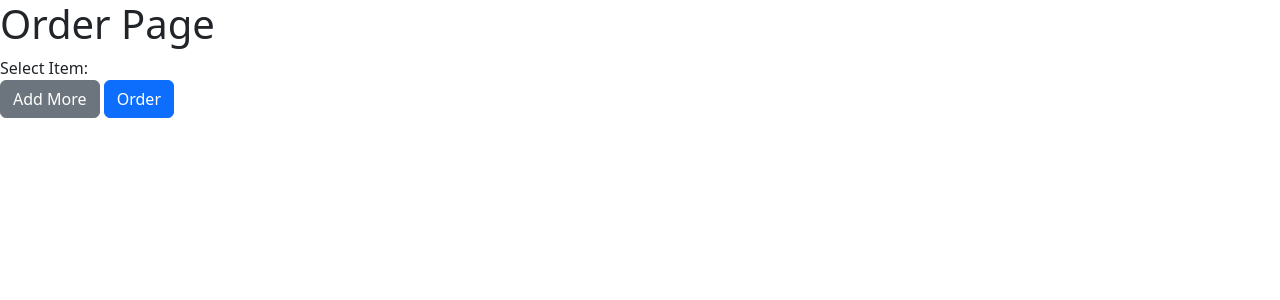
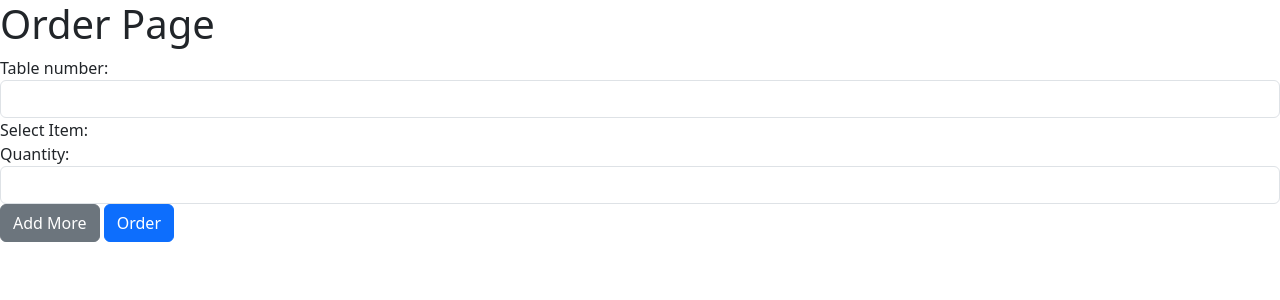
Before and after one commit to PrimChim/RMS, a Django app: page /orders/create-orders in a window 1280 px wide. Shown: the top 300 px of the page. Run offline with Django 5.2, Linux system fonts and the light colour scheme; data that the repository does not hold is empty.

Commit message:
Updated: orders table
table number added to the table

```diff
--- a/orders/admin.py
+++ b/orders/admin.py
@@ -12,7 +12,7 @@ def make_pending(modeladmin, request, queryset):
     queryset.update(status="P")
 
 class OrdersAdmin(admin.ModelAdmin):
-    list_display = "id","name","quantity","status",
+    list_display = "table_number", "id","name","quantity","status",
     ordering = "id",
     actions = make_completed, make_pending,
 
--- a/orders/models.py
+++ b/orders/models.py
@@ -4,6 +4,7 @@ from menu.models import MenuItems
 # Create your models here.
 
 class Orders(models.Model):
+    table_number =  models.IntegerField(default=2)
     name = models.ForeignKey(MenuItems, on_delete=models.CASCADE)
     quantity = models.IntegerField()
     status = models.CharField(max_length=1, choices={
--- a/orders/templates/orders/create_orders.html
+++ b/orders/templates/orders/create_orders.html
@@ -4,6 +4,10 @@
 <h1>Order Page</h1>
 <form action="" method="post" id="orderForm">
     {% csrf_token %}
+    <div class="form-group">
+        <label for="table-number">Table number:</label>
+        <input type="number" name="table-number" id="table-number" class="form-control">
+    </div>
     <div id="form-fields-container">
         <!-- Initial Form Field -->
         <div class="form-group">
@@ -16,6 +20,10 @@
             </select>
             {% endif %}
         </div>
+    </div>
+    <div class="form-group">
+        <label for="quantity">Quantity:</label>
+        <input type="number" name="quantity" id="quantity" class="form-control">
     </div>
     <button type="button" id="add-more" class="btn btn-secondary">Add More</button>
     <button type="submit" class="btn btn-primary">Order</button>
--- a/orders/views.py
+++ b/orders/views.py
@@ -5,5 +5,7 @@ from menu.models import MenuItems
 # Create your views here.
 
 def create_orders(request):
+    if request.method == "POST":
+        print(request.POST)
     items = MenuItems.objects.all()
     return render(request, 'orders/create_orders.html',{"items": items})
```
Also changed, not shown: orders/migrations/0003_orders_table_number.py (added).
